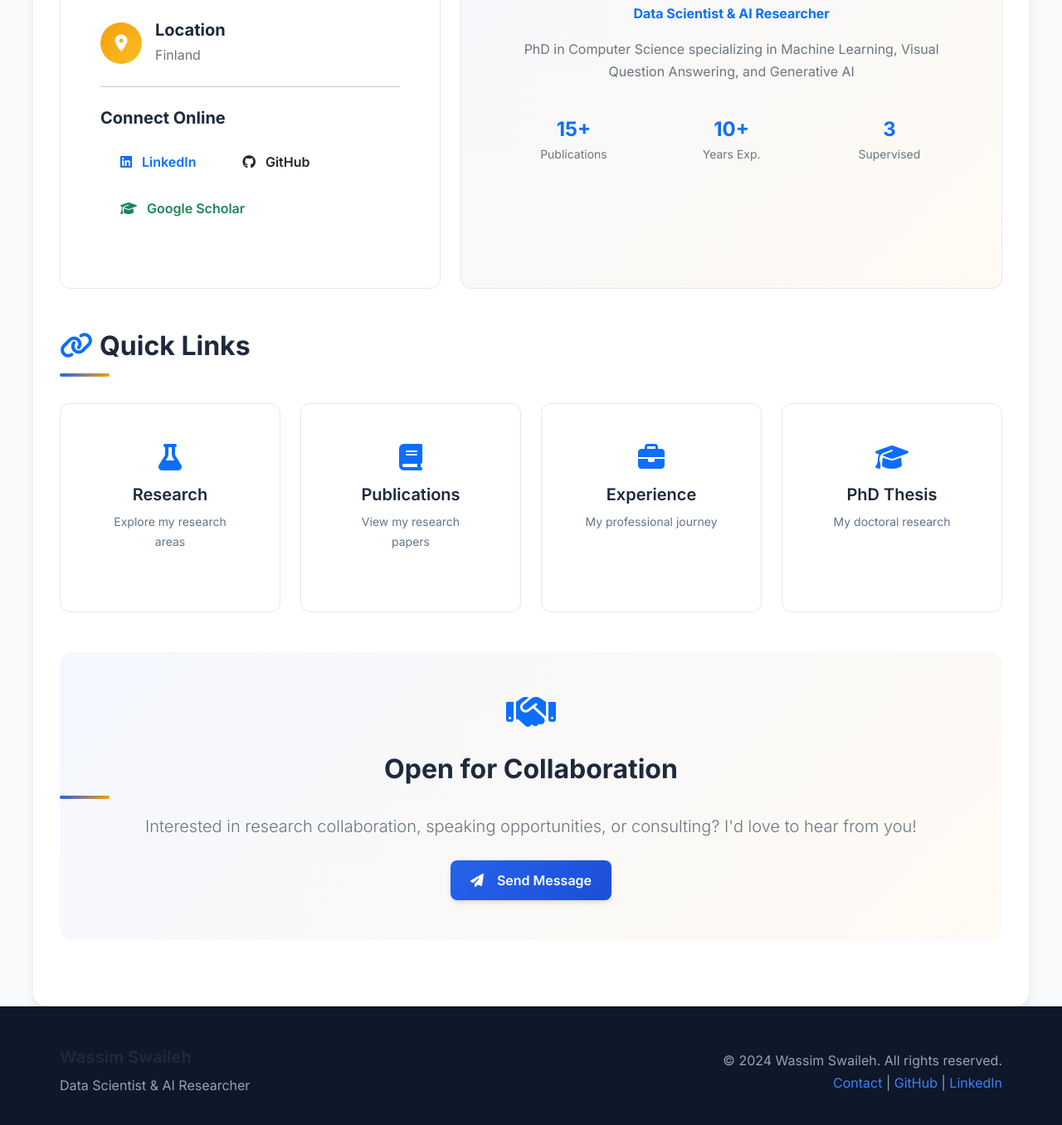
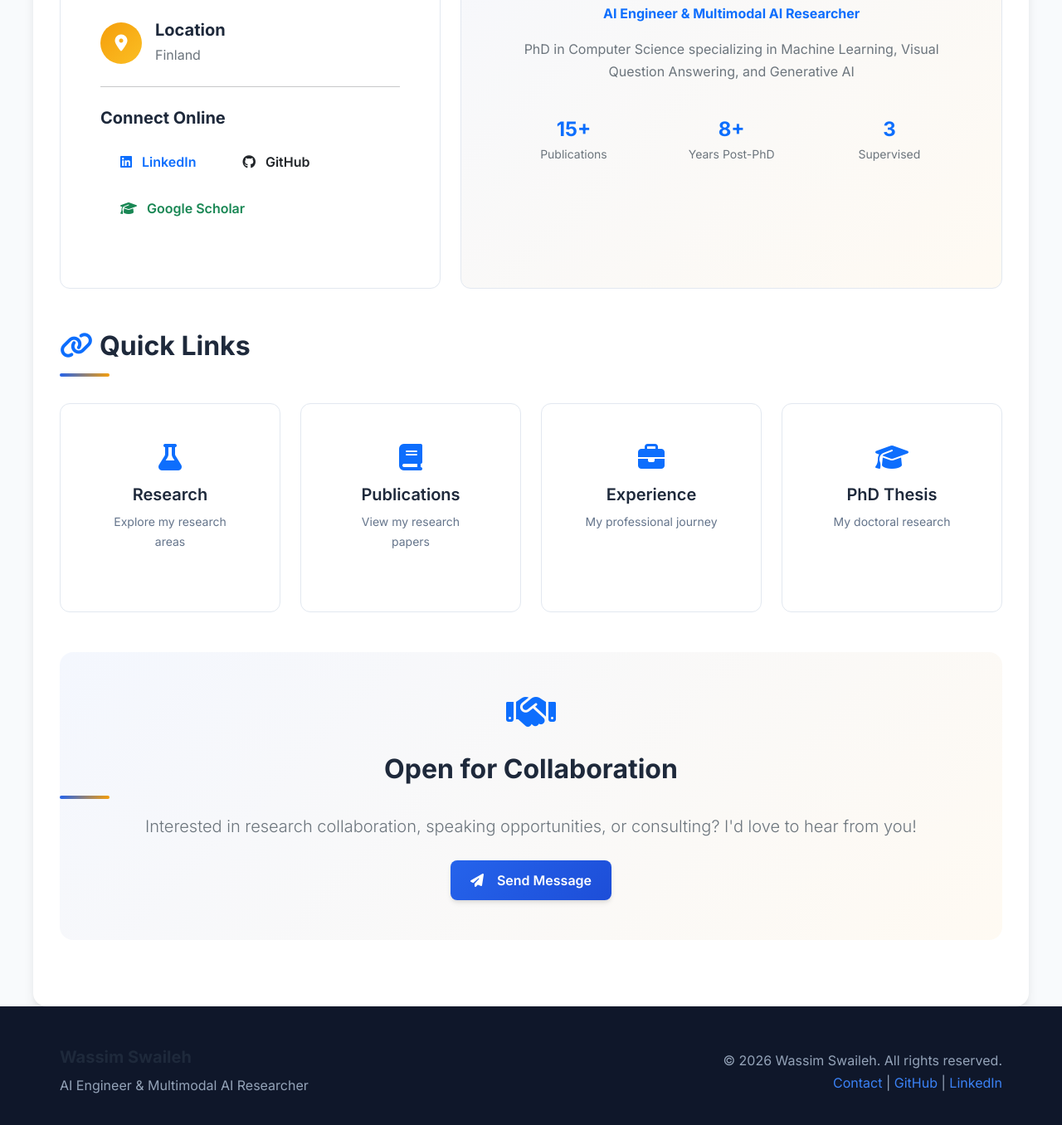
Before and after one commit to swaileh/swaileh.github.io, a plain HTML site: page contact.html in a window 1280 px wide. Shown: the part 584-1940 px from the top of the page at 83% size. Drawn offline with nearby package versions, Linux system fonts and the light colour scheme.

Commit message:
Fix inconsistencies: unify title, update copyright to 2026, clarify years experience
- Unified title to 'AI Engineer & Multimodal AI Researcher' across all pages

- Changed all 'Data Scientist' references to 'AI Engineer & Multimodal AI Researcher'

- Updated copyright year from 2024 to 2026 on all pages

- Clarified '8+ Years Post-PhD' instead of '10+ Years Experience' for consistency

```diff
--- a/contact.html
+++ b/contact.html
@@ -3,7 +3,7 @@
 <head>
     <meta charset="UTF-8">
     <meta name="viewport" content="width=device-width, initial-scale=1.0">
-    <meta name="description" content="Contact Wassim Swaileh - Data Scientist & AI Researcher">
+    <meta name="description" content="Contact Wassim Swaileh - AI Engineer & Multimodal AI Researcher">
     <title>Contact - Wassim Swaileh</title>
 
     <!-- Bootstrap CSS -->
@@ -132,7 +132,7 @@
                             <div class="card-body d-flex flex-column justify-content-center align-items-center">
                                 <img src="profile-pic.jpg" alt="Wassim Swaileh" class="profile-pic mb-4" style="width: 150px; height: 150px;">
                                 <h3 class="mb-2">Wassim Swaileh</h3>
-                                <p class="text-primary fw-bold mb-3">Data Scientist & AI Researcher</p>
+                                <p class="text-primary fw-bold mb-3">AI Engineer & Multimodal AI Researcher</p>
                                 <p class="text-secondary">PhD in Computer Science specializing in Machine Learning, Visual Question Answering, and Generative AI</p>
 
                                 <div class="row w-100 mt-4">
@@ -141,8 +141,8 @@
                                         <small class="text-secondary">Publications</small>
                                     </div>
                                     <div class="col-4 text-center">
-                                        <h4 class="mb-0 text-primary">10+</h4>
-                                        <small class="text-secondary">Years Exp.</small>
+                                        <h4 class="mb-0 text-primary">8+</h4>
+                                        <small class="text-secondary">Years Post-PhD</small>
                                     </div>
                                     <div class="col-4 text-center">
                                         <h4 class="mb-0 text-primary">3</h4>
@@ -215,10 +215,10 @@
         <div class="footer-content">
             <div>
                 <h5 class="mb-2">Wassim Swaileh</h5>
-                <p class="mb-0">Data Scientist & AI Researcher</p>
+                <p class="mb-0">AI Engineer & Multimodal AI Researcher</p>
             </div>
             <div class="text-lg-end">
-                <p>&copy; 2024 Wassim Swaileh. All rights reserved.</p>
+                <p>&copy; 2026 Wassim Swaileh. All rights reserved.</p>
                 <p class="mb-0">
                     <a href="contact.html">Contact</a> |
                     <a href="https://github.com/swaileh" target="_blank">GitHub</a> |
```
Also changed, not shown: awards.html (+2 -2 lines), education.html (+2 -2 lines), experience.html (+1 -1 lines), index.html (+1 -1 lines), phd-thesis.html (+2 -2 lines), presentations.html (+2 -2 lines), publications-conferences.html (+1 -1 lines), publications-journals.html (+2 -2 lines), publications-national.html (+2 -2 lines), research.html (+1 -1 lines), submitted-articles.html (+1 -1 lines), summary.html (+1 -1 lines), tutorials.html (+2 -2 lines), index-2.html (line endings or trailing spaces).
